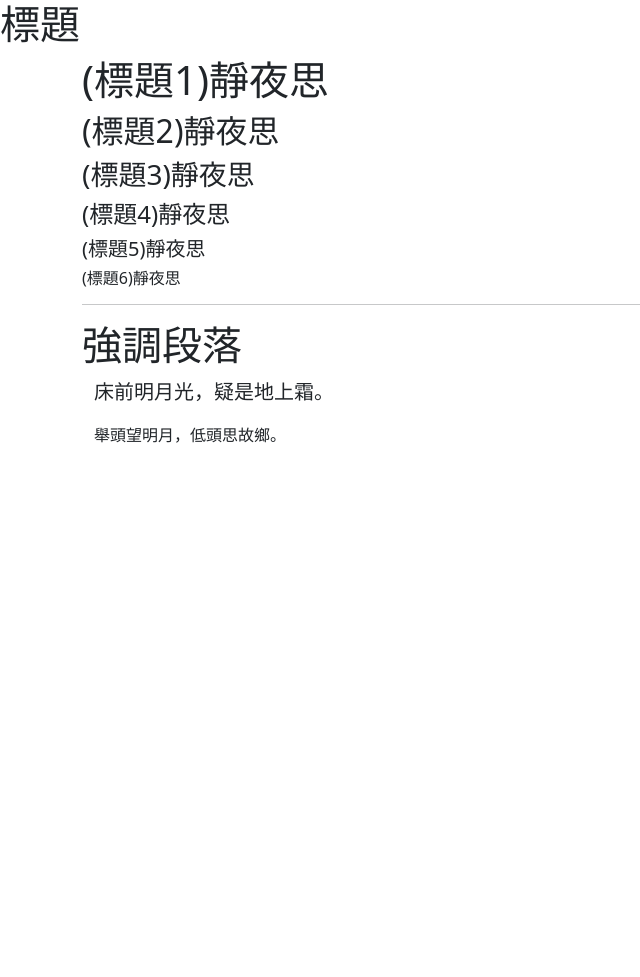
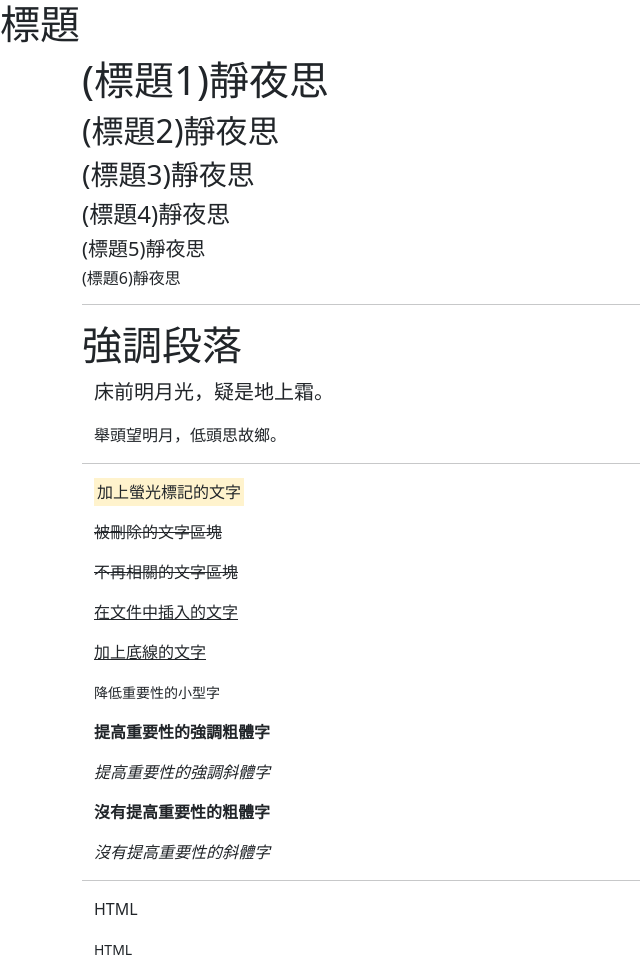
Before and after one commit to jungenhu/jungen.github.com, a plain HTML site: page 0423/index.html in a window 1280 px wide. Shown: the whole page, without its empty margins (0-640 px from the left). Before the commit the page ends 800 px from the top, so only its background shows below. Drawn offline with nearby package versions, Linux system fonts and the light colour scheme.

Commit message:
Update index.html

```diff
--- a/0423/index.html
+++ b/0423/index.html
@@ -16,15 +16,40 @@
   <div class="h4">(標題4)靜夜思</div>
   <div class="h5">(標題5)靜夜思</div>
   <div class="h6">(標題6)靜夜思</div>
+
 		<hr>
+
 		<h1>強調段落</h1>
 		<div class="container">
   		<p class="lead">床前明月光，疑是地上霜。</p>
  		<p>舉頭望明月，低頭思故鄉。</p>
 		</div>
-</div>
+
+		<hr>
+
+		<div class="container">
+  	<p><mark>加上螢光標記的文字</mark></p>
+  	<p><del>被刪除的文字區塊</del></p>
+  	<p><s>不再相關的文字區塊</s></p>
+  	<p><ins>在文件中插入的文字</ins></p>
+  	<p><u>加上底線的文字</u></p>
+  	<p><small>降低重要性的小型字</small></p>
+  	<p><strong>提高重要性的強調粗體字</strong></p>
+  	<p><em>提高重要性的強調斜體字</em></p>
+  	<p><b>沒有提高重要性的粗體字</b></p>
+  	<p><i>沒有提高重要性的斜體字</i></p>
+	</div>
+
+		<hr>
+
+	<div class="container">
+	<p><abbr>HTML</abbr></p>
+	<p><abbr class="initialism">HTML</abbr></p>
+	</div>
 
 
 
+</div>
+
 </body>
 </html>
```
